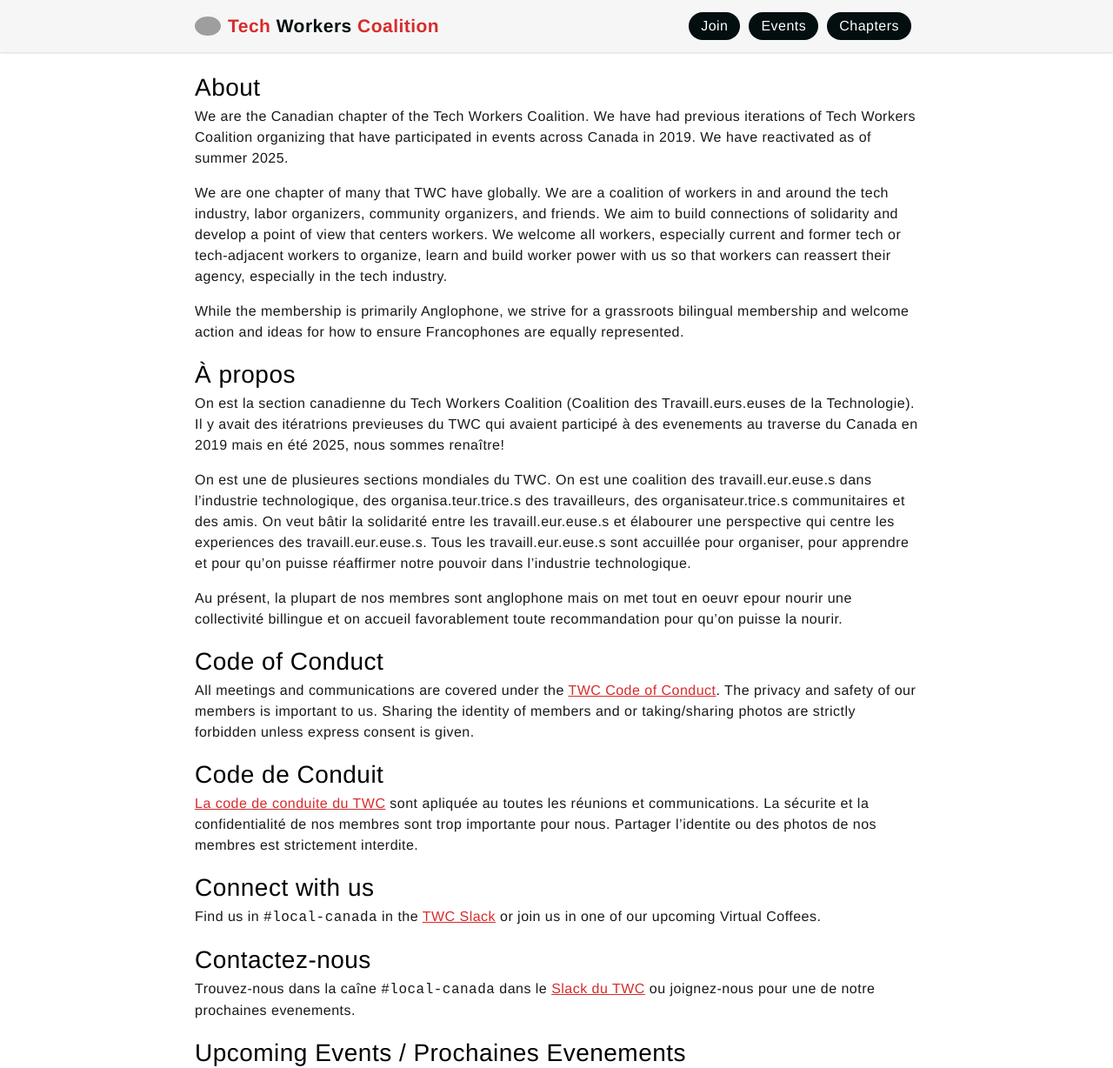
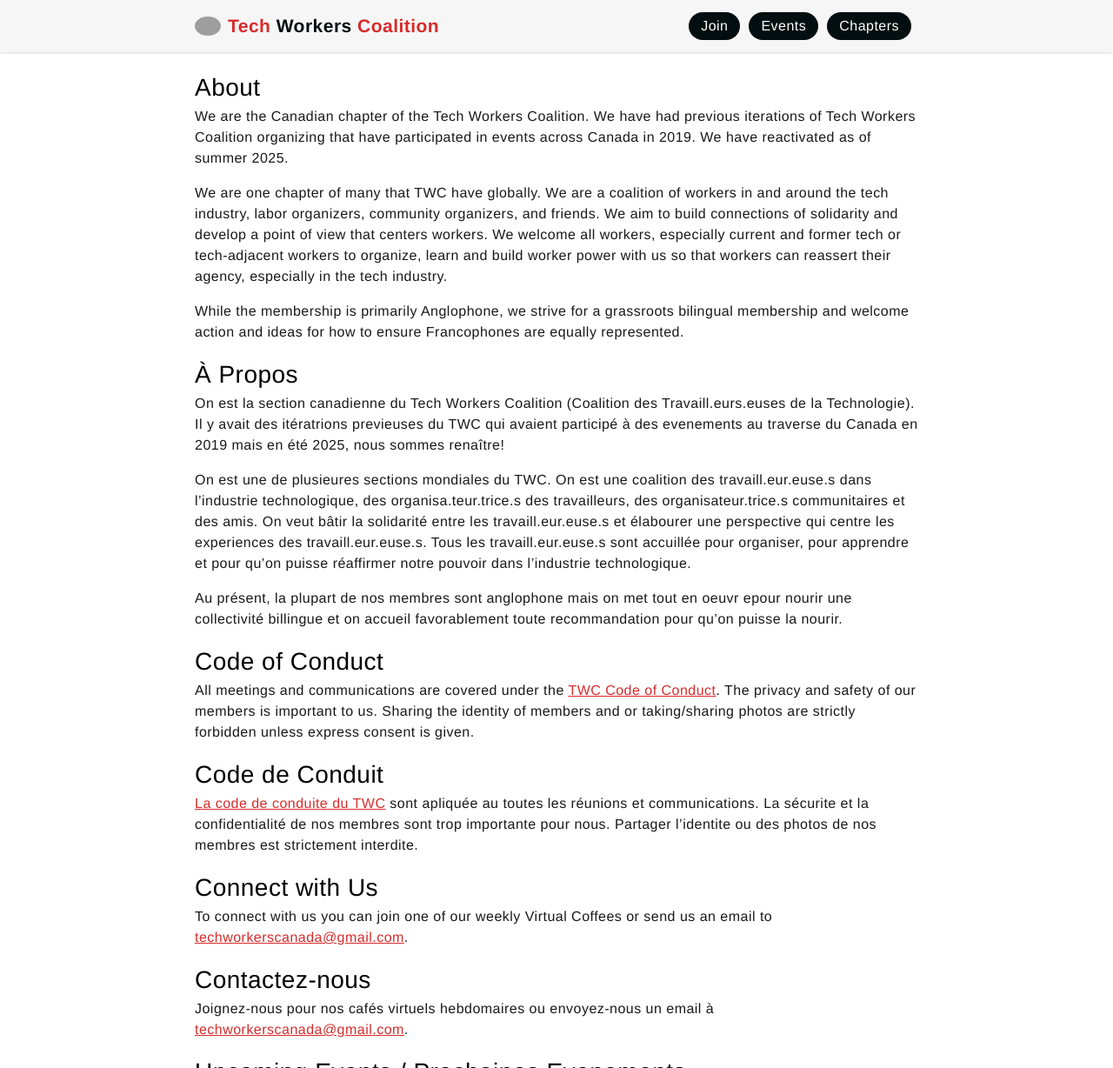
Before and after one commit to techworkersco/twc-site, a Jekyll site: the page built from chapter_local/canada.md, in a window 1280 px wide and 1400 px high, cut to the strip 0-1228 px from the top of the window. Shown: the whole strip at 87% size. Built offline with Jekyll 4.4.1, drawn with Linux system fonts in a browser that asks for light colours; grey boxes are pictures that could not be loaded.

Commit message:
Update Canada's "Connect with Us" section (#476)

```diff
--- a/chapter_local/canada.md
+++ b/chapter_local/canada.md
@@ -10,7 +10,7 @@
 
 While the membership is primarily Anglophone, we strive for a grassroots bilingual membership and welcome action and ideas for how to ensure Francophones are equally represented.
 
-## À propos
+## À Propos
 On est la section canadienne du Tech Workers Coalition (Coalition des Travaill.eurs.euses de la Technologie). Il y avait des itératrions previeuses du TWC qui avaient participé à des evenements au traverse du Canada en 2019 mais en été 2025, nous sommes renaître!
 
 On est une de plusieures sections mondiales du TWC. On est une coalition des travaill.eur.euse.s dans l'industrie technologique, des organisa.teur.trice.s des travailleurs,  des organisateur.trice.s communitaires et des amis. On veut bâtir la solidarité entre les travaill.eur.euse.s et élabourer une perspective qui centre les experiences des travaill.eur.euse.s. Tous les travaill.eur.euse.s sont accuillée pour organiser, pour apprendre et pour qu'on puisse réaffirmer notre pouvoir dans l'industrie technologique.
@@ -23,11 +23,11 @@
 ## Code de Conduit
 [La code de conduite du TWC](/community-guide/) sont apliquée au toutes les réunions et communications. La sécurite et la confidentialité de nos membres sont trop importante pour nous. Partager l'identite ou des photos de nos membres est strictement interdite.
 
-## Connect with us
-Find us in `#local-canada` in the [TWC Slack](/subscribe/) or join us in one of our upcoming Virtual Coffees.
+## Connect with Us
+To connect with us you can join one of our weekly Virtual Coffees or send us an email to <techworkerscanada@gmail.com>.
 
 ## Contactez-nous
-Trouvez-nous dans la caîne `#local-canada` dans le [Slack du TWC](/subscribe/) ou joignez-nous pour une de notre prochaines evenements.
+Joignez-nous pour nos cafés virtuels hebdomaires ou envoyez-nous un email à <techworkerscanada@gmail.com>.
 
 ## Upcoming Events / Prochaines Evenements
 <iframe src="https://calendar.google.com/calendar/embed?src=techworkerscanada%40gmail.com&ctz=America%2FToronto" style="border: 0" width="800" height="600" frameborder="0" scrolling="no"></iframe>
```
